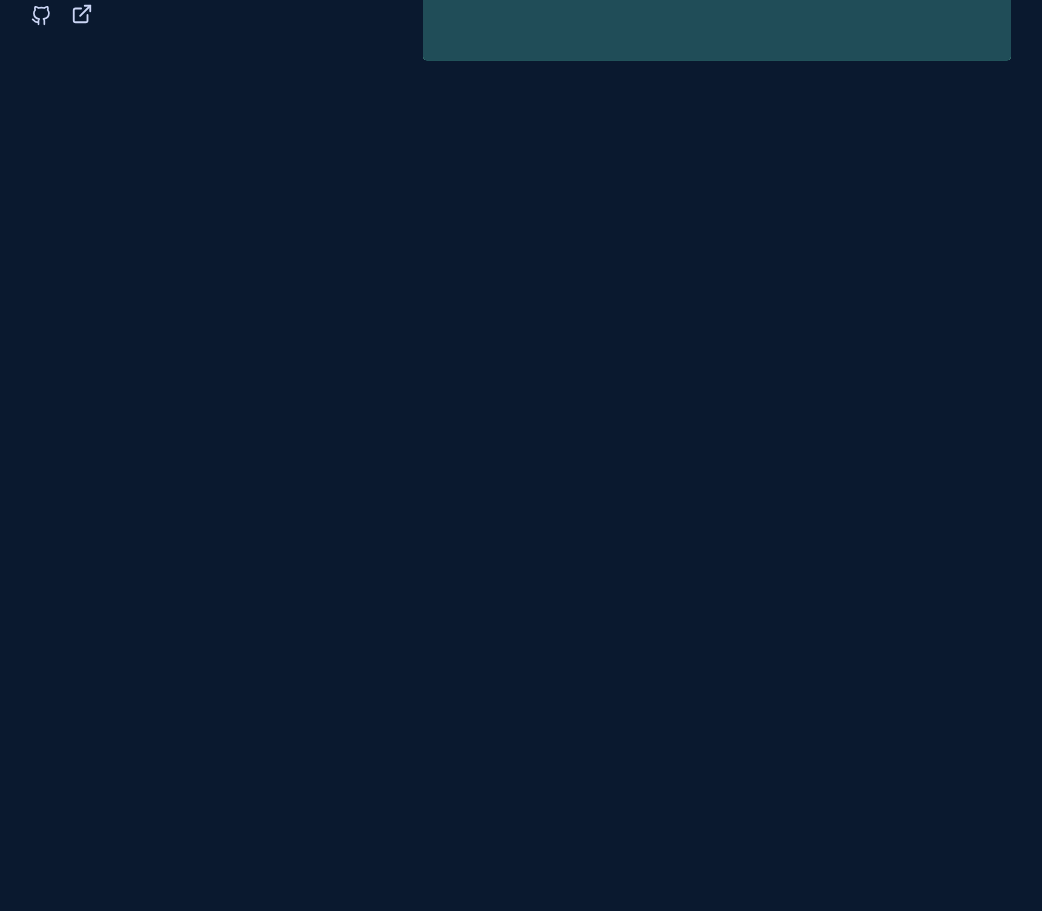
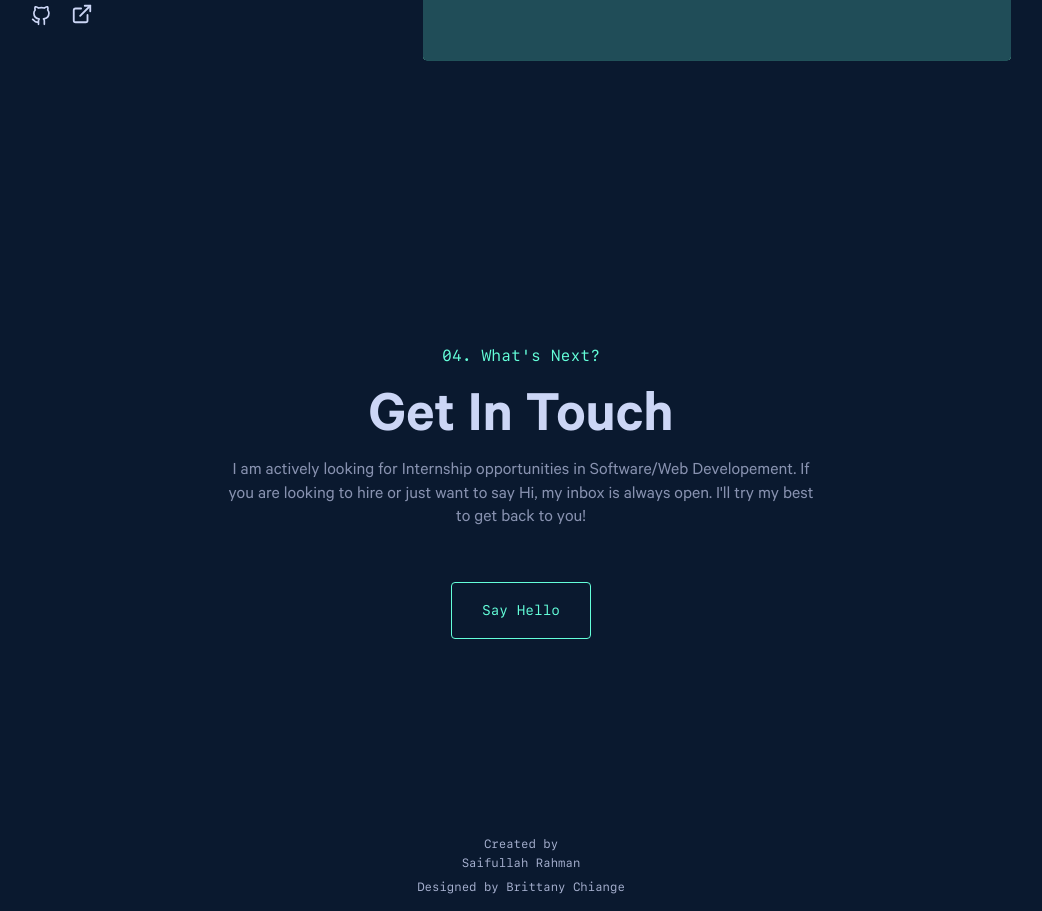
Before and after one commit to SciSaif/portfolio, a React (Create React App) app: page / in a window 1280 px wide. Shown: the part 3380-4291 px from the top of the page, without its empty margins (119-1161 px from the left). Before the commit the page ends 4116 px from the top, so only its background shows below. Built offline with nearby package versions, Linux system fonts and the light colour scheme.

Commit message:
contact and credits sections complete

```diff
--- a/src/App.js
+++ b/src/App.js
@@ -2,6 +2,8 @@ import {useRef} from "react";
 import Left from "./components/Left";
 import Navbar from "./components/Navbar";
 import About from "./sections/About";
+import Contact from "./sections/Contact";
+import Credits from "./sections/Credits";
 import Hero from "./sections/Hero";
 import Projects from "./sections/Projects";
 import Skills from "./sections/Skills";
@@ -20,6 +22,8 @@ function App() {
 				<About />
 				<Skills />
 				<Projects />
+				<Contact />
+				<Credits />
 			</main>
 			<Navbar toggle={() => toggleBlur()} />
 		</div>
--- a/src/components/Navbar.jsx
+++ b/src/components/Navbar.jsx
@@ -79,10 +79,10 @@ function Navbar({toggle}) {
 							<div className="text-theme-green ">01. </div> <div className="mb-2 mt-1">About</div>
 						</div>
 						<div className="p-[10px] flex flex-col justify-center  items-center  font-poppins mx-1 cursor-pointer hover:text-theme-green">
-							<div className="text-theme-green ">02. </div> <div className="mb-2 mt-1">Experience</div>
+							<div className="text-theme-green ">02. </div> <div className="mb-2 mt-1">Skills</div>
 						</div>
 						<div className="p-[10px] flex flex-col justify-center  items-center  font-poppins mx-1 cursor-pointer hover:text-theme-green">
-							<div className="text-theme-green ">03. </div> <div className="mb-2 mt-1">Work</div>
+							<div className="text-theme-green ">03. </div> <div className="mb-2 mt-1">Projects</div>
 						</div>
 						<div className="p-[10px] flex flex-col justify-center  items-center  font-poppins mx-1 cursor-pointer hover:text-theme-green">
 							<div className="text-theme-green ">04. </div> <div className="mb-2 mt-1">Contact</div>
--- /dev/null
+++ b/src/sections/Contact.jsx
@@ -0,0 +1,27 @@
+import React from "react";
+
+function Contact() {
+	return (
+		<section className="mb-12 py-[80px] sm:py-[100px] max-w-[600px]  text-white/25 flex flex-col justify-center items-center   mx-auto font-sfMonoRegular overflow-x-hidden">
+			<div className="w-fit flex flex-row  mt-[10px] mb-4 ">
+				<div className="text-theme-green flex items-center text-[16px] ">04. What's Next?</div>
+			</div>
+			<h1 className="font-calibreSemiBold text-[40px] sm:text-[45px] md:text-[50px] lg:text-[60px] text-theme-lightest-slate">Get In Touch</h1>
+			<div className="flex flex-col md:flex-row align-middle min-h-full text-[20px] font-calibreRegular text-theme-gray-deep font-medium ">
+				<div className="">
+					<p className="mb-4 text-center text-[18px]">
+						I am actively looking for Internship opportunities in Software/Web Developement. If you are looking to hire or just want to say Hi, my inbox is always open. I'll try my best to
+						get back to you!
+					</p>
+				</div>
+			</div>
+			<div className="w-fit mt-9 border border-theme-green hover:bg-theme-green/10 cursor-pointer rounded flex  items-center text-theme-green">
+				<a target="_blank" rel="noreferrer" href="mailto:saiflll284@gmail.com" className=" px-[30px] py-[18px] text-[14px]">
+					Say Hello
+				</a>
+			</div>
+		</section>
+	);
+}
+
+export default Contact;
--- /dev/null
+++ b/src/sections/Credits.jsx
@@ -0,0 +1,23 @@
+import React from "react";
+
+function Credits() {
+	return (
+		<section className="mb-7 mt-12 max-w-[600px]  text-white/25 flex flex-col justify-center items-center   mx-auto font-sfMonoRegular ">
+			<div className="w-fit flex flex-col  mt-[50px] mb-4">
+				<a
+					href="https://github.com/SciSaif"
+					target="_blank"
+					rel="noreferrer"
+					className=" flex flex-col text-theme-light-slate items-center text-[12px] font-sfMonoRegular mb-2 hover:text-theme-green">
+					Created by
+					<div className="mt-1">Saifullah Rahman</div>
+				</a>
+				<a href="https://github.com/bchiang7" target="_blank" rel="noreferrer" className="text-theme-light-slate flex items-center text-[12px] font-sfMonoRegular hover:text-theme-green ">
+					Designed by Brittany Chiange
+				</a>
+			</div>
+		</section>
+	);
+}
+
+export default Credits;
--- a/src/sections/Projects.jsx
+++ b/src/sections/Projects.jsx
@@ -100,8 +100,6 @@ function Projects() {
 					</div>
 				</div>
 			))}
-
-			<div className="h-[500px]"></div>
 		</section>
 	);
 }
```
